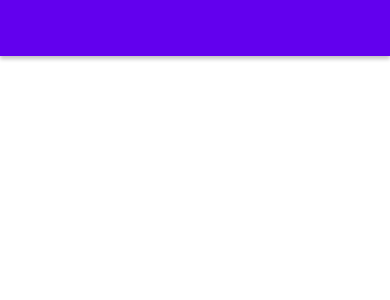
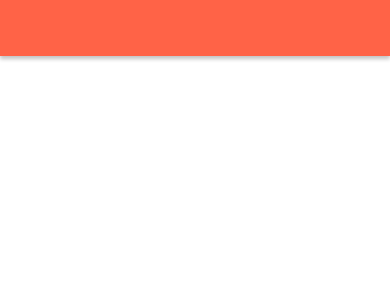
Before and after one commit to rtdtwo/alli-app, a React Native app: screen / in a window 390 px wide. Shown: the top 300 px of the page. Built offline with nearby package versions, Linux system fonts and the light colour scheme.

Commit message:
Added App Bar theming

```diff
--- a/App.js
+++ b/App.js
@@ -1,16 +1,24 @@
-import { StatusBar } from 'expo-status-bar';
-import { StyleSheet, Text, View } from 'react-native';
-import { Provider as PaperProvider, Appbar } from 'react-native-paper';
+import { StyleSheet } from 'react-native';
+import { DefaultTheme, Provider as PaperProvider, Appbar } from 'react-native-paper';
 
 const App = () => {
   return (
-    <PaperProvider>
+    <PaperProvider theme={theme}>
       <Appbar style={styles.appbar}>
 
       </Appbar>
     </PaperProvider>
   );
 }
+
+const theme = {
+  ...DefaultTheme,
+  colors: {
+    ...DefaultTheme.colors,
+    primary: 'tomato',
+    accent: 'yellow',
+  },
+};
 
 const styles = StyleSheet.create({
   appbar: {
```
